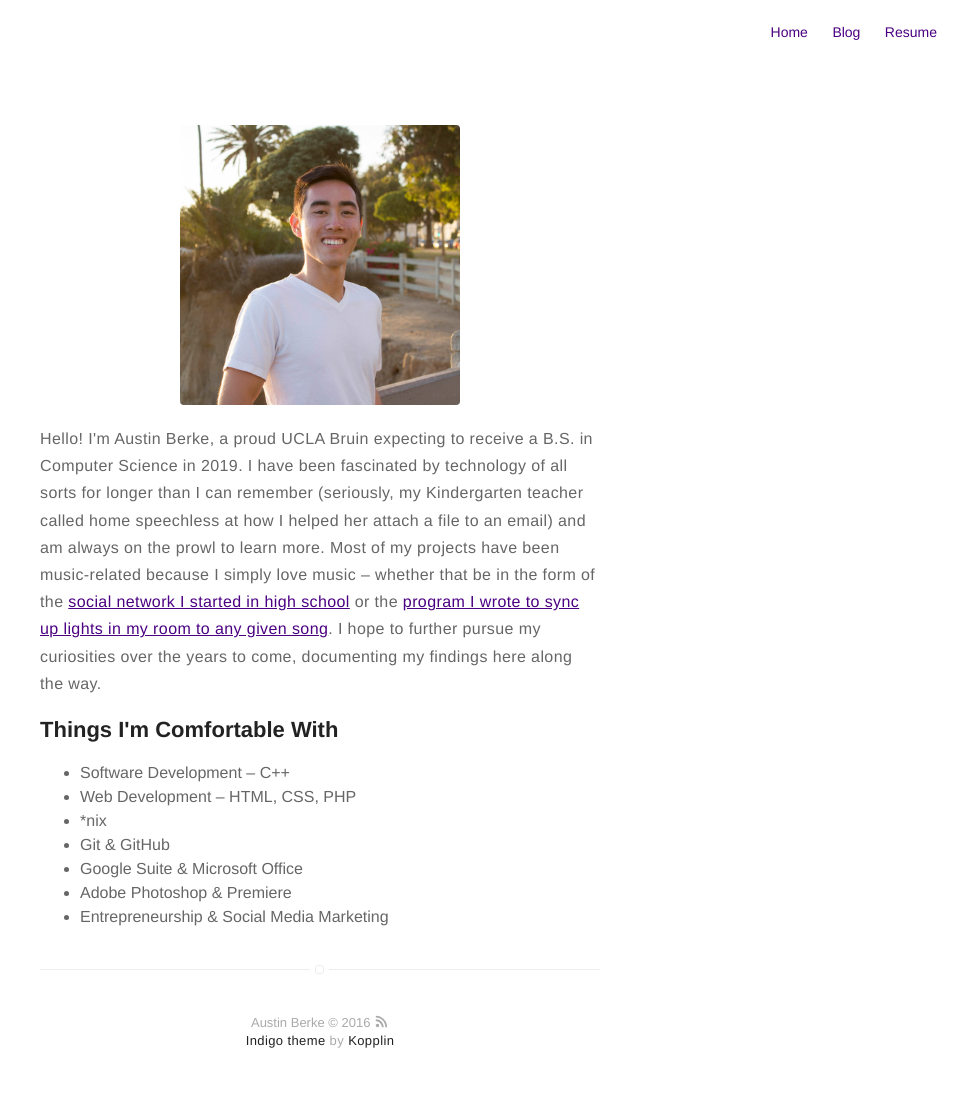
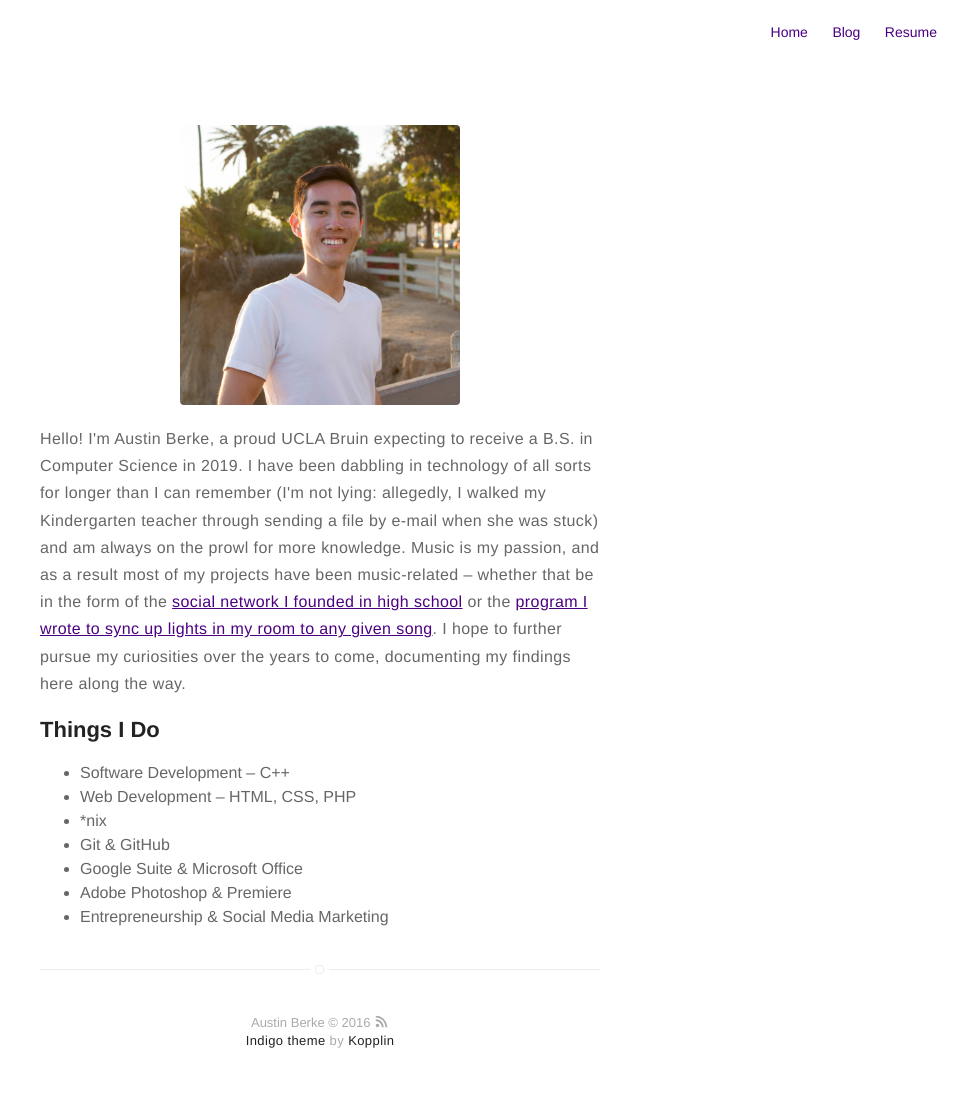
Before and after one commit to austinberke/austinberke.github.io, a Jekyll site: the page built from about.md, in a window 1280 px wide. Shown: the whole page, without its empty margins (320-1280 px from the left). Built offline with Jekyll 4.4.1, drawn with Linux system fonts in a browser that asks for light colours.

Commit message:
Updated about

```diff
--- a/about.md
+++ b/about.md
@@ -3,10 +3,9 @@ title: About
 layout: page
 ---
 ![Profile Image]({{ site.url }}/{{ site.picture }})
+<p>Hello! I'm Austin Berke, a proud UCLA Bruin expecting to receive a B.S. in Computer Science in 2019. I have been dabbling in technology of all sorts for longer than I can remember (I'm not lying: allegedly, I walked my Kindergarten teacher through sending a file by e-mail when she was stuck) and am always on the prowl for more knowledge. Music is my passion, and as a result most of my projects have been music-related – whether that be in the form of the <a href="#">social network I founded in high school</a> or the <a href="#">program I wrote to sync up lights in my room to any given song</a>. I hope to further pursue my curiosities over the years to come, documenting my findings here along the way.</p>
 
-<p>Hello! I'm Austin Berke, a proud UCLA Bruin expecting to receive a B.S. in Computer Science in 2019. I have been fascinated by technology of all sorts for longer than I can remember (seriously, my Kindergarten teacher called home speechless at how I helped her attach a file to an email) and am always on the prowl to learn more. Most of my projects have been music-related because I simply love music – whether that be in the form of the <a href="#">social network I started in high school</a> or the <a href="#">program I wrote to sync up lights in my room to any given song</a>. I hope to further pursue my curiosities over the years to come, documenting my findings here along the way.</p>
-
-<h2>Things I'm Comfortable With</h2>
+<h2>Things I Do</h2>
 
 <ul class="skill-list">
 	<li>Software Development – C++</li>
```
